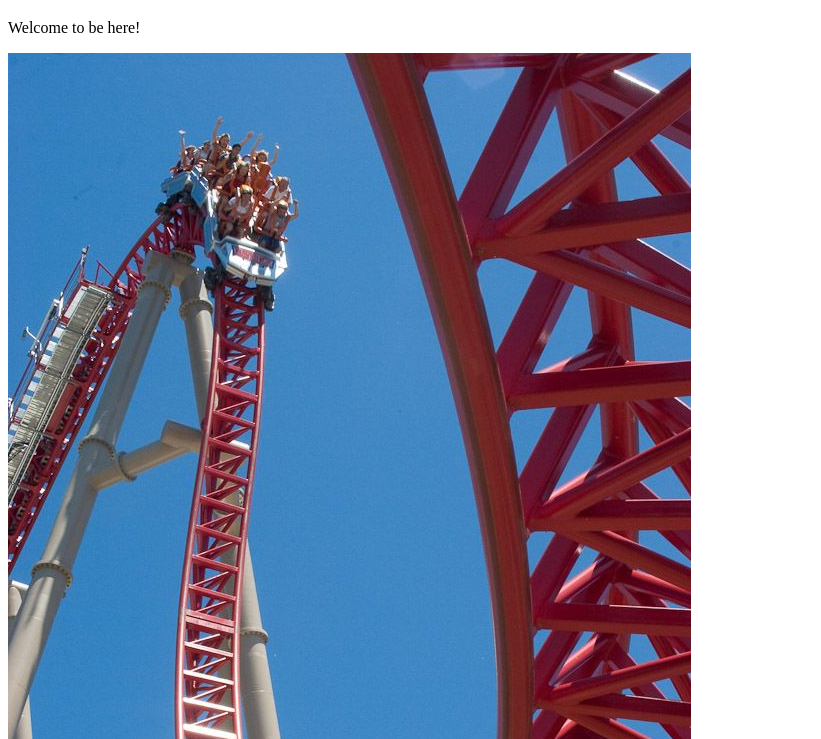
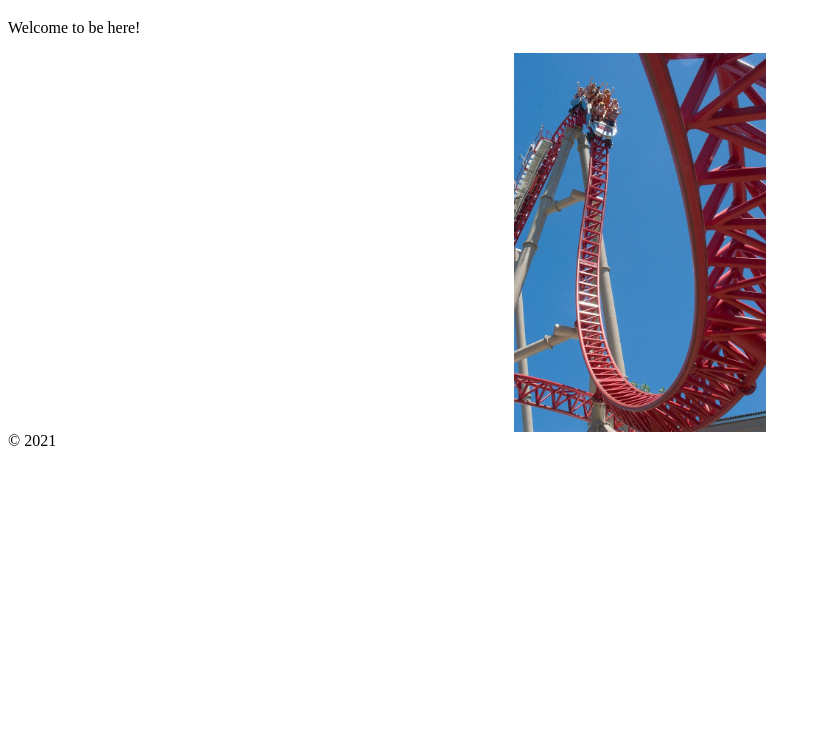
Before and after one commit to LC101-September-2021/assignment-4-html-me-something-mjanks, a website: page index.html in a window 1280 px wide. Shown: the part 61-800 px from the top of the page, without its empty margins (0-821 px from the left). Drawn offline with Linux system fonts and the light colour scheme.

Commit message:
added some styling

```diff
--- a/index.html
+++ b/index.html
@@ -4,6 +4,7 @@
     <meta charset="UTF-8" />
     <meta http-equiv="X-UA-Compatible" content="IE=edge" />
     <meta name="viewport" content="width=device-width, initial-scale=1.0" />
+    <link rel="stylesheet" href="styles.css" />
     <title>Welcome to my site!</title>
   </head>
   <body>
--- a/styles.css
+++ b/styles.css
@@ -1 +1,6 @@
-/* Write your CSS here! */
+img {
+  display: block;
+  margin-left: auto;
+  margin-right: auto;
+  width: 20%;
+}
```
